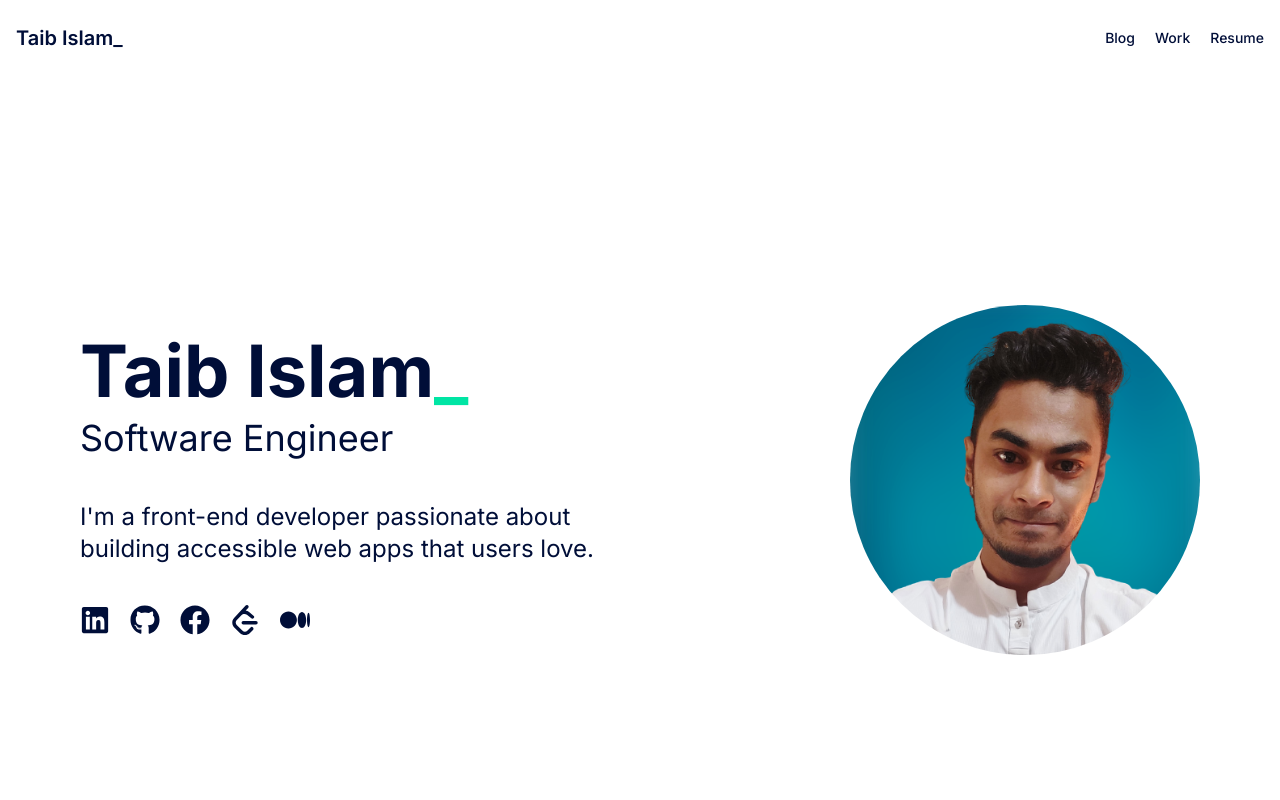
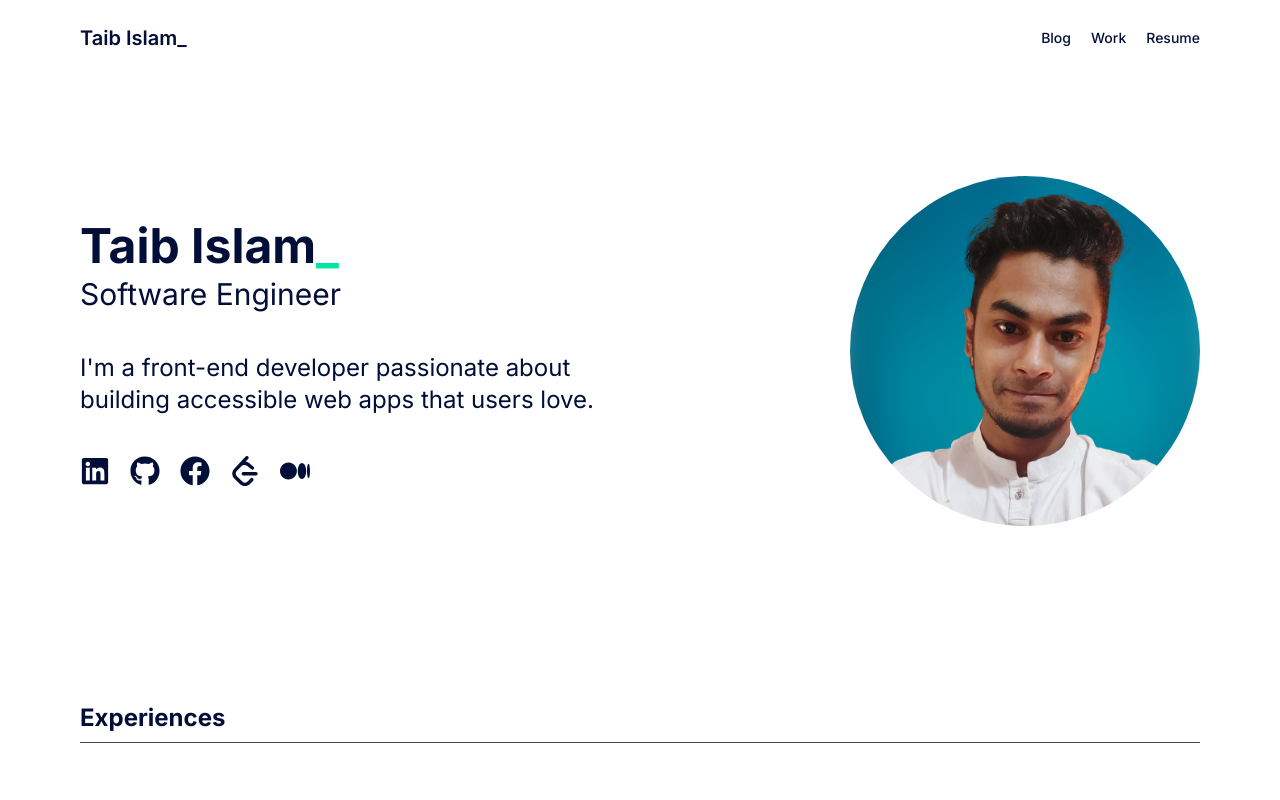
Before and after one commit to MorshedulHoque/Portfolio-Draft, a Next.js app: page / in a window 1280 px wide. Shown: the top 800 px of the page. Built offline with nearby package versions, Linux system fonts and the light colour scheme.

Commit message:
on progress

```diff
--- a/components/Hero.jsx
+++ b/components/Hero.jsx
@@ -1,20 +1,20 @@
+import Image from "next/image";
+import { FaFacebook, FaGithub, FaLinkedin } from "react-icons/fa";
+import { FaMedium } from "react-icons/fa6";
+import { SiLeetcode } from "react-icons/si";
 import HeroImage from "../public/taib-islam-color-blue.png";
-import Image from "next/image";
-import { FaFacebook, FaLinkedin, FaGithub } from "react-icons/fa";
-import { SiLeetcode } from "react-icons/si";
-import { FaMedium } from "react-icons/fa6";
 
 export default function Hero() {
   return (
-    <div className="wrapper">
-      <div className="flex items-center justify-center gap-5 h-screen">
+    <div className="wrapper lg:py-24 py-12">
+      <div className="flex flex-col lg:flex-row items-center justify-center gap-10">
         <div className="space-y-10 flex-1">
           <div>
-            <h1 className="text-7xl font-bold leading-tight">
+            <h1 className="text-5xl font-bold leading-tight">
               Taib Islam
               <span className="text-[#00E5A4]">_</span>
             </h1>
-            <h2 className="text-4xl leading-tight">Software Engineer</h2>
+            <h2 className="text-3xl">Software Engineer</h2>
           </div>
           <p className="text-2xl">
             I&apos;m a front-end developer passionate about building accessible
--- a/components/Navbar.jsx
+++ b/components/Navbar.jsx
@@ -3,7 +3,7 @@ export default function Navbar() {
     <div>
       <header className="flex fixed top-0 flex-wrap sm:justify-start sm:flex-nowrap z-50 w-full backdrop-blur-md bg-white/30 text-sm py-6 dark:bg-gray-800">
         <nav
-          className="max-w-7xl w-full mx-auto px-4 sm:flex sm:items-center sm:justify-between"
+          className="wrapper w-full mx-auto px-4 sm:flex sm:items-center sm:justify-between"
           aria-label="Global"
         >
           <div className="flex items-center justify-between">
```
